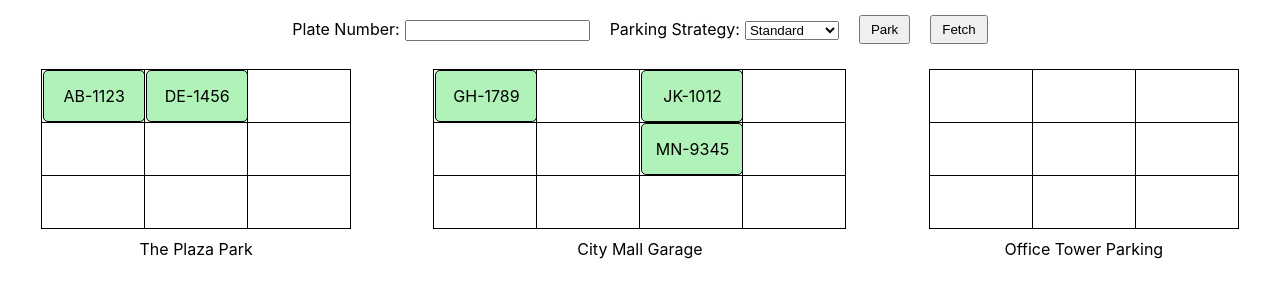
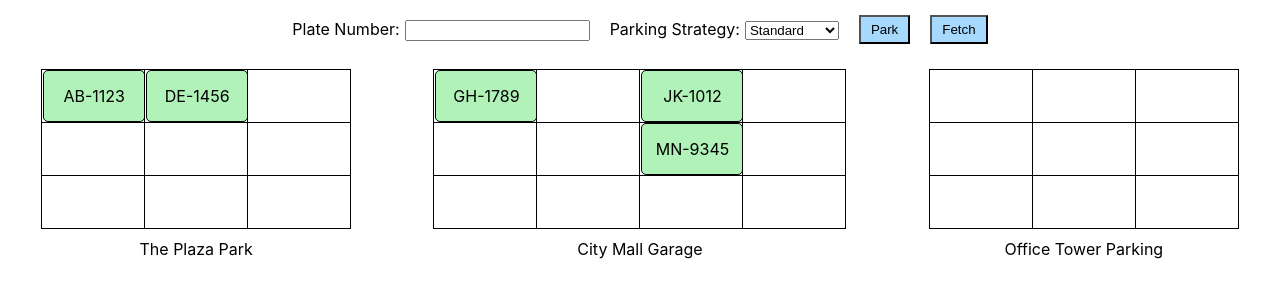
Before and after one commit to DonHe-OOCL/day13-parking-lots-fronted-starter, a React (Create React App) app: page / in a window 1280 px wide. Shown: the top 300 px of the page. Built offline with nearby package versions, Linux system fonts and the light colour scheme.

Commit message:
feat: add ParkingLotOperator.css

```diff
--- a/src/components/ParkingLotOperator.jsx
+++ b/src/components/ParkingLotOperator.jsx
@@ -1,4 +1,5 @@
 import React, { useState } from 'react';
+import './css/ParkingLotOperator.css';
 
 const ParkingLotOperator = () => {
     const [plateNumber, setPlateNumber] = useState('');
@@ -13,8 +14,8 @@ const ParkingLotOperator = () => {
     };
 
     return (
-        <div style={{ display: 'flex', justifyContent: 'center', alignItems: 'center', gap: '10px', padding: '10px' }}>
-            <div style={{ padding: '5px' }}>
+        <div className="parking-lot-operator">
+            <div className="parking-lot-operator-element">
                 <label>
                     Plate Number:
                     <input
@@ -25,7 +26,7 @@ const ParkingLotOperator = () => {
                     />
                 </label>
             </div>
-            <div style={{ padding: '5px' }}>
+            <div className="parking-lot-operator-element">
                 <label>
                     Parking Strategy:
                     <select
@@ -39,18 +40,18 @@ const ParkingLotOperator = () => {
                     </select>
                 </label>
             </div>
-            <div style={{ padding: '5px' }}>
+            <div className="parking-lot-operator-element">
                 <button
                     onClick={handlePark}
-                    style={{ backgroundColor: '#a7d9te', padding: '5px 10px' }}
+                    className="parking-lot-operator-button"
                 >
                     Park
                 </button>
             </div>
-            <div style={{ padding: '5px' }}>
+            <div className="parking-lot-operator-element">
                 <button
                     onClick={handleFetch}
-                    style={{ backgroundColor: '#a7d9te', padding: '5px 10px' }}
+                    className="parking-lot-operator-button"
                 >
                     Fetch
                 </button>
--- /dev/null
+++ b/src/components/css/ParkingLotOperator.css
@@ -0,0 +1,16 @@
+.parking-lot-operator {
+    display: flex;
+    justify-content: center;
+    align-items: center;
+    gap: 10px;
+    padding: 10px;
+}
+
+.parking-lot-operator-element {
+    padding: 5px;
+}
+
+.parking-lot-operator-button {
+    background-color: #a7d9fe;
+    padding: 5px 10px;
+}
```
